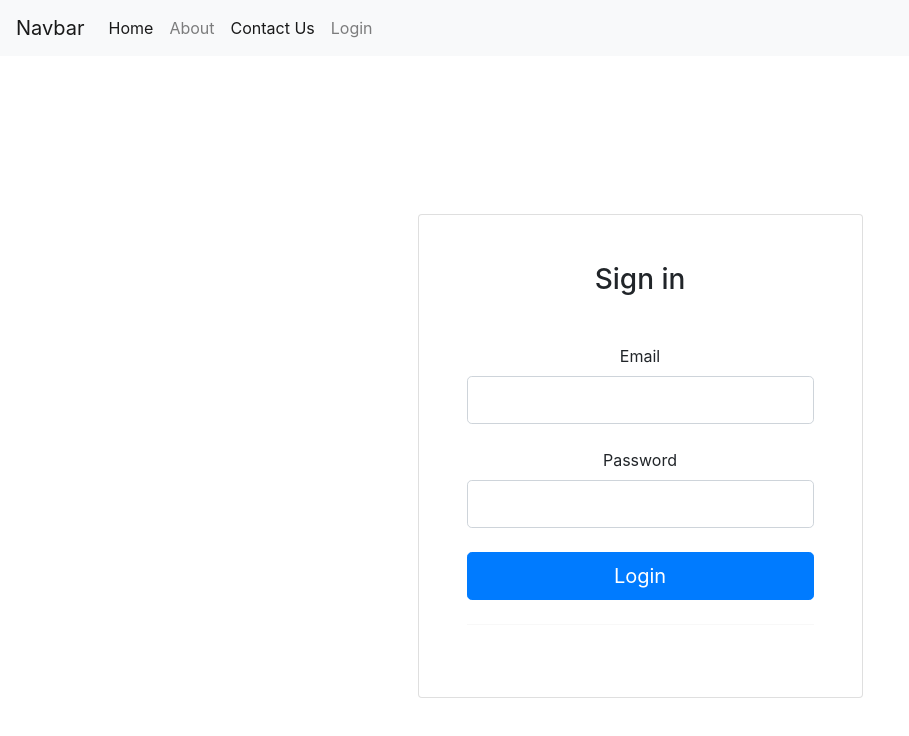
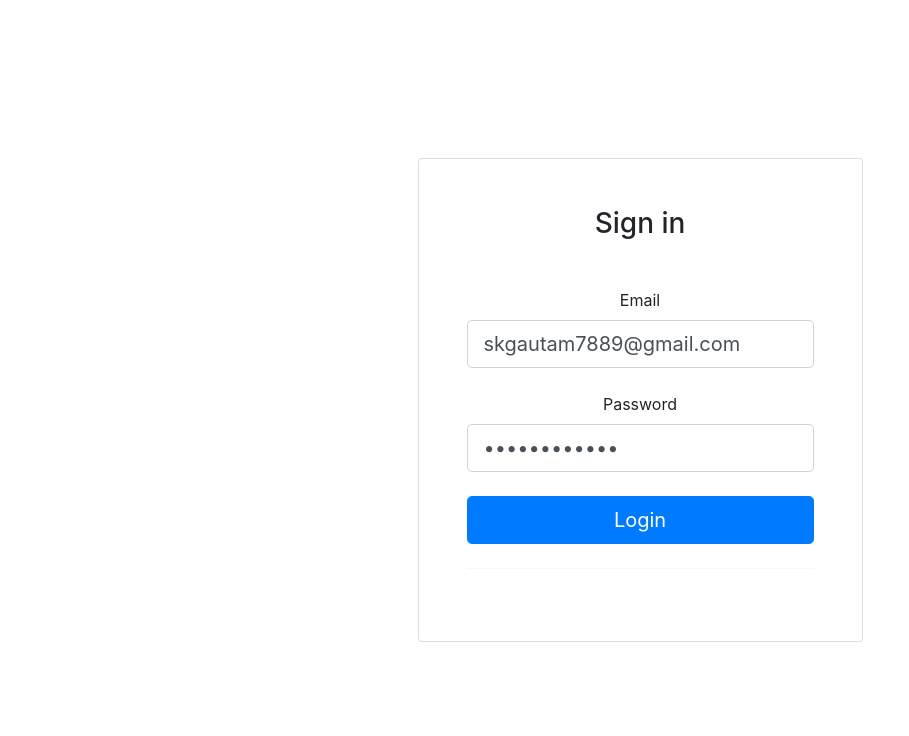
Before and after one commit to skgautam7889/web, a React (Create React App) app: page /contact in a window 1280 px wide. Shown: the top 736 px of the page, without its empty margins (0-909 px from the left). Built offline with nearby package versions, Linux system fonts and the light colour scheme.

Commit message:
login page added

```diff
--- a/package.json
+++ b/package.json
@@ -10,7 +10,9 @@
     "gh-pages": "^4.0.0",
     "react": "^18.2.0",
     "react-dom": "^18.2.0",
+    "react-router-dom": "^6.4.3",
     "react-scripts": "5.0.1",
+    "sweetalert2": "^11.6.8",
     "web-vitals": "^2.1.4"
   },
   "scripts": {
--- a/src/App.js
+++ b/src/App.js
@@ -1,4 +1,4 @@
-import React from "react";
+// import React from "react";
 // import "../node_modules/bootstrap/dist/css/bootstrap.min.css";
 // import "../node_modules/bootstrap/dist/js/bootstrap.min.js";
 // import Home from "./pages/Home";
@@ -14,22 +14,36 @@ import AboutUs from "./components/pages/AboutUs";
 import ContactUs from "./components/pages/ContactUs";
 import Login from "./components/pages/Login";
 import { BrowserRouter, Switch, Route, Redirect } from "react-router-dom";
+import Dashboard from "./components/pages/Dashboard";
+import React, { useState, useEffect } from 'react';
 const App = () => {
+	const [isAuthenticated, setIsAuthenticated] = useState(null);
+	useEffect(() => {
+		setIsAuthenticated(JSON.parse(localStorage.getItem('is_authenticated')));
+	}, []);
+
 	return (
+		// <>
+		// 	<BrowserRouter>
+		// 		<Navbar />
+		// 		<Switch>
+
+		// 			<Route exact path="/" component={Home} />
+		// 			<Route exact path="/about" component={AboutUs} />
+		// 			<Route exact path="/contact" component={ContactUs} />
+		// 			<Route exact path="/login" component={Login} />
+		// 			<Redirect to="/" />
+		// 		</Switch>
+		// 		{/* <Footer /> */}
+
+		// 	</BrowserRouter>
+		// </>
 		<>
-			<BrowserRouter>
-				<Navbar />
-				<Switch>
-
-					<Route exact path="/" component={Home} />
-					<Route exact path="/about" component={AboutUs} />
-					<Route exact path="/contact" component={ContactUs} />
-					<Route exact path="/login" component={Login} />
-					<Redirect to="/" />
-				</Switch>
-				{/* <Footer /> */}
-
-			</BrowserRouter>
+			{isAuthenticated ? (
+				<Dashboard setIsAuthenticated={setIsAuthenticated} />
+			) : (
+				<Login setIsAuthenticated={setIsAuthenticated} />
+			)}
 		</>
 	);
 };
--- a/src/components/pages/ContactUs.js
+++ b/src/components/pages/ContactUs.js
@@ -1,29 +1,72 @@
+import React,{useState} from 'react'
 const ContactUs = () => {
+    const [name,setName]=useState("");
+    const [email,setEmail]=useState("");
+    const [subject,setSubject]=useState("");
+    const [message,setMessage]=useState("");
+    const [loading, setLoading] = useState(false);
+
+    function handleSubmit(event) {
+
+        event.preventDefault();
+        console.log("name",name);
+
+      }
     return (
-        <section className="vh-100" >
-            <div className="container py-4 h-100">
-                <div className="row d-flex justify-content-center align-items-center h-100">
-                    <div className="col-12 col-md-8 col-lg-6 col-xl-5">
-                        <div className="card shadow-2-strong">
-                            <div className="card-body p-5 text-center">
-
-                                <h3 className="mb-5">Sign in</h3>
-
-                                <div className="form-outline mb-4">
-                                    <label className="form-label" htmlFor="typeEmailX-2">Email</label>
-                                    <input type="email" id="typeEmailX-2" className="form-control form-control-lg" />
-
+        <section className="ftco-section">
+            <div className="container">
+                {/* <div className="row justify-content-center">
+                    <div className="col-md-6 text-center mt-4">
+                        <h2 className="heading-section">Contact</h2>
+                    </div>
+                </div> */}
+                <div className="row justify-content-center">
+                    <div className="col-md-12">
+                        <div className="wrapper">
+                            <div className="row no-gutters">
+                                <div className="col-lg-12 col-md-12 order-md-last d-flex align-items-stretch">
+                                    <div className="contact-wrap w-100 p-md-5 p-4">
+                                        <h3 className="mb-4">Get in touch</h3>
+                                        <div id="form-message-warning" className="mb-4"></div>
+                                        <div id="form-message-success" className="mb-4">
+                                            Your message was sent, thank you!
+                                        </div>
+                                        <form method="POST" id="contactForm" name="contactForm" className="contactForm" onSubmit={handleSubmit}>
+                                            <div className="row">
+                                                <div className="col-md-6">
+                                                    <div className="form-group">
+                                                        <label className="label" htmlFor="name">Full Name</label>
+                                                        <input type="text" className="form-control" name="name" id="name" placeholder="Name" value={name} onChange={(e)=>setName(e.target.value)} />
+                                                    </div>
+                                                </div>
+                                                <div className="col-md-6">
+                                                    <div className="form-group">
+                                                        <label className="label" htmlFor="email">Email Address</label>
+                                                        <input type="email" className="form-control" name="email" id="email" placeholder="Email" />
+                                                    </div>
+                                                </div>
+                                                <div className="col-md-12">
+                                                    <div className="form-group">
+                                                        <label className="label" htmlFor="subject">Subject</label>
+                                                        <input type="text" className="form-control" name="subject" id="subject" placeholder="Subject" />
+                                                    </div>
+                                                </div>
+                                                <div className="col-md-12">
+                                                    <div className="form-group">
+                                                        <label className="label" htmlFor="#">Message</label>
+                                                        <textarea name="message" className="form-control" id="message" cols="30" rows="4" placeholder="Message"></textarea>
+                                                    </div>
+                                                </div>
+                                                <div className="col-md-12">
+                                                    <div className="form-group">
+                                                        <input type="submit" className="btn btn-primary"  value={loading ? 'Send...' : 'Send Message'} disabled={loading}/>
+                                                        <div className="submitting"></div>
+                                                    </div>
+                                                </div>
+                                            </div>
+                                        </form>
+                                    </div>
                                 </div>
-
-                                <div className="form-outline mb-4">
-                                    <label className="form-label" htmlFor="typePasswordX-2">Password</label>
-                                    <input type="password" id="typePasswordX-2" className="form-control form-control-lg" />
-
-                                </div>
-
-                                <button className="btn btn-primary btn-lg btn-block" type="submit">Login</button>
-
-                                <hr className="my-4" />
 
                             </div>
                         </div>
--- /dev/null
+++ b/src/components/pages/Dashboard.js
@@ -0,0 +1,70 @@
+import { employeesData } from "../data/Index";
+import React from 'react';
+import Swal from 'sweetalert2';
+const Dashboard = (setIsAuthenticated) => {
+    console.log("employeesData==>", employeesData);
+    const handleLogout = () => {
+        Swal.fire({
+            icon: 'question',
+            title: 'Logging Out',
+            text: 'Are you sure you want to log out?',
+            showCancelButton: true,
+            confirmButtonText: 'Yes',
+        }).then(result => {
+            if (result.value) {
+                Swal.fire({
+                    timer: 1500,
+                    showConfirmButton: false,
+                    willOpen: () => {
+                        Swal.showLoading();
+                    },
+                    willClose: () => {
+                        localStorage.setItem('is_authenticated', false);
+                        setIsAuthenticated(false);
+                        // window.location.href = '/';
+                    },
+                });
+            }
+        });
+    };
+    return (
+        <>
+            <div className="container">
+                <button
+                    style={{ marginLeft: '12px' }}
+                    className="muted-button"
+                    onClick={handleLogout}
+                >
+                    Logout
+                </button>
+            </div>
+            <div className="container">
+                <table className="table">
+                    <thead>
+                        <tr>
+                            <th>#</th>
+                            <th>firstName</th>
+                            <th>lastName</th>
+                            <th>Email</th>
+                            <th>salary</th>
+                            <th>Date</th>
+                        </tr>
+                    </thead>
+                    <tbody>
+                        {employeesData.map((emp, key) => (
+                            <tr key={key}>
+                                <td>{key + 1}</td>
+                                <td>{emp.firstName}</td>
+                                <td>{emp.lastName}</td>
+                                <td>{emp.email}</td>
+                                <td>{emp.salary}</td>
+                                <td>{emp.date}</td>
+                            </tr>
+                        ))}
+                    </tbody>
+                </table>
+            </div>
+        </>
+    )
+}
+export default Dashboard;
--- a/src/components/pages/Login.js
+++ b/src/components/pages/Login.js
@@ -1,76 +1,89 @@
-// const Login = ()=>{
-//     return (
-//         <div>
-//             Login
-//         </div>
-//     )
-// }
-// export default Login;
 import React, { useState } from 'react';
-// import axios from 'axios';
-// import { setUserSession } from './Utils/Common';
+import Swal from 'sweetalert2';
+const Login = ({ setIsAuthenticated }) => {
+    const adminEmail = 'skgautam7889@gmail.com';
+    const adminPassword = 'skgautam7889';
+    const [email, setEmail] = useState(adminEmail);
+    const [password, setPassword] = useState(adminPassword);
 
-function Login(props) {
-    const [loading, setLoading] = useState(false);
-    const username = useFormInput('');
-    const password = useFormInput('');
-    const [error, setError] = useState(null);
+    const handleLogin = event => {
+        event.preventDefault();
+        console.log("email===>", email);
+        console.log("password===>", password);
+        if (email === adminEmail && password === adminPassword) {
+            Swal.fire({
+                timer: 1500,
+                showConfirmButton: false,
+                willOpen: () => {
+                  Swal.showLoading();
+                },
+                willClose: () => {
+                  localStorage.setItem('is_authenticated', true);
+                  setIsAuthenticated(true);
 
-    // handle button click of login form
-    const handleLogin = () => {
-        setError(null);
-        setLoading(true);
-        // axios.post('http://localhost:4000/users/signin', { username: username.value, password: password.value }).then(response => {
-        //   setLoading(false);
-        //   //setUserSession(response.data.token, response.data.user);
-        //   props.history.push('/dashboard');
-        // }).catch(error => {
-        //   setLoading(false);
-        //   if (error.response.status === 401) setError(error.response.data.message);
-        //   else setError("Something went wrong. Please try again later.");
-        // });
+                  Swal.fire({
+                    icon: 'success',
+                    title: 'Successfully logged in!',
+                    showConfirmButton: false,
+                    timer: 1500,
+                  });
+                },
+              });
+        } else {
+            // alert("Incorrect email or password.");
+            Swal.fire({
+                timer: 1500,
+                showConfirmButton: false,
+                willOpen: () => {
+                  Swal.showLoading();
+                },
+                willClose: () => {
+                  Swal.fire({
+                    icon: 'error',
+                    title: 'Error!',
+                    text: 'Incorrect email or password.',
+                    showConfirmButton: true,
+                  });
+                },
+              });
+        }
     }
 
     return (
-        // <div>
-        //     Login<br /><br />
-        //     <div>
-        //         Username<br />
-        //         <input type="text" {...username} autoComplete="new-password" />
-        //     </div>
-        //     <div style={{ marginTop: 10 }}>
-        //         Password<br />
-        //         <input type="password" {...password} autoComplete="new-password" />
-        //     </div>
-        //     {error && <><small style={{ color: 'red' }}>{error}</small><br /></>}<br />
-        //     <input type="button" value={loading ? 'Loading...' : 'Login'} onClick={handleLogin} disabled={loading} /><br />
-        // </div>
         <section className="vh-100" >
             <div className="container py-4 h-100">
                 <div className="row d-flex justify-content-center align-items-center h-100">
                     <div className="col-12 col-md-8 col-lg-6 col-xl-5">
                         <div className="card shadow-2-strong">
+                            <form onSubmit={handleLogin}>
                                 <div className="card-body p-5 text-center">
-
                                     <h3 className="mb-5">Sign in</h3>
-
                                     <div className="form-outline mb-4">
                                         <label className="form-label" htmlFor="typeEmailX-2">Email</label>
-                                    <input type="email" id="typeEmailX-2" className="form-control form-control-lg" />
-
+                                        <input
+                                            type="text"
+                                            id="typeEmailX-2"
+                                            className="form-control form-control-lg"
+                                            placeholder="admin@example.com"
+                                            value={email}
+                                            onChange={e => setEmail(e.target.value)}
+                                        />
                                     </div>
-
                                     <div className="form-outline mb-4">
                                         <label className="form-label" htmlFor="typePasswordX-2">Password</label>
-                                    <input type="password" id="typePasswordX-2" className="form-control form-control-lg" />
-
+                                        <input
+                                            type="password"
+                                            id="typePasswordX-2"
+                                            className="form-control form-control-lg"
+                                            placeholder="qwerty"
+                                            value={password}
+                                            onChange={e => setPassword(e.target.value)}
+                                        />
                                     </div>
-
                                     <button className="btn btn-primary btn-lg btn-block" type="submit">Login</button>
-
-                                <hr className="my-4" />
-
+                                    <hr className="my-4 " />
                                 </div>
+                            </form>
                         </div>
                     </div>
                 </div>
@@ -78,17 +91,4 @@ function Login(props) {
         </section>
     );
 }
-//https://www.cluemediator.com/login-app-create-login-form-in-reactjs-using-secure-rest-api#sra
-const useFormInput = initialValue => {
-    const [value, setValue] = useState(initialValue);
-
-    const handleChange = e => {
-        setValue(e.target.value);
-    }
-    return {
-        value,
-        onChange: handleChange
-    }
-}
-
 export default Login;
```
Also changed, not shown: src/components/data/Index.js (added, +84 -0 lines), 1 other file (tests, documents, lock files or other folders). Lines whose indentation alone changed are shown as unchanged.
